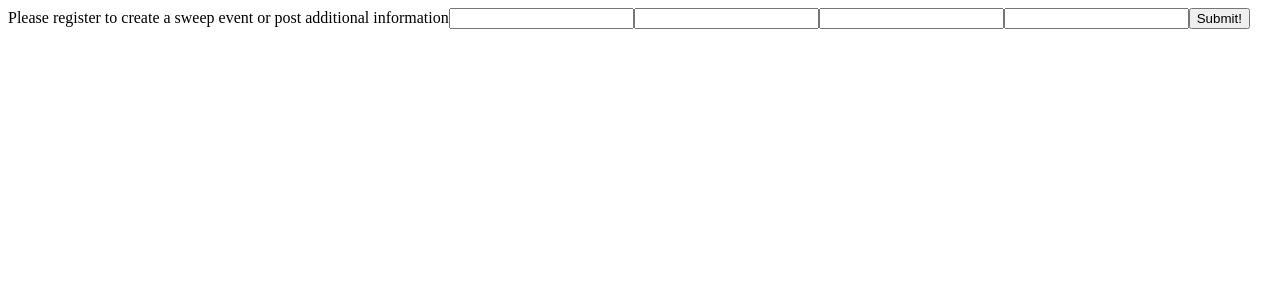
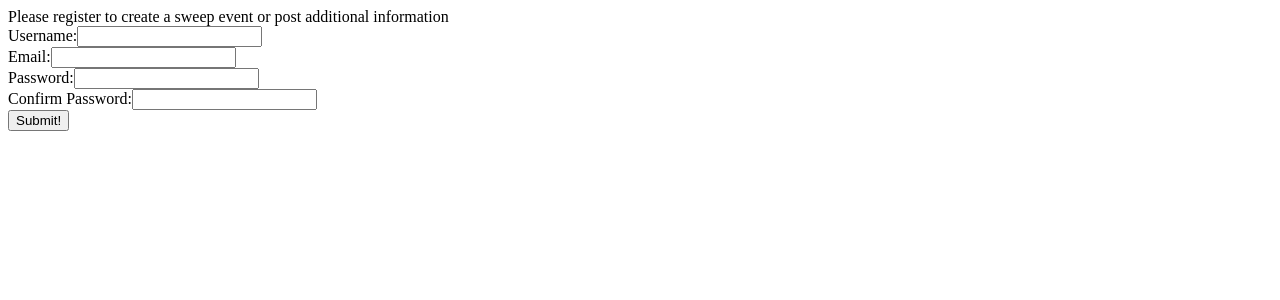
Before and after one commit to myhaven-app/haven, a React app: page / in a window 1280 px wide. Shown: the top 300 px of the page. Built offline with nearby package versions, Linux system fonts and the light colour scheme; the HTML template or start-up script is replaced by a standard one.

Commit message:
Format initial input UI and user input sync function

```diff
--- a/react-client/src/components/RegisterUser.jsx
+++ b/react-client/src/components/RegisterUser.jsx
@@ -6,8 +6,12 @@ class RegisterUser extends React.Component {
     this.state = {
       signup: false,
       username: '',
+      email: '',
       password: '',
       passwordConfirm: '',
+      passwordMissmatch: false,  //displays error if user has password and confirmed password that don't match
+      submitError: false, //displays an error if the server returns a user/password error
+      // loginError: false
     }
     if (this.props.signup === true) {
       this.state.signup = true;
@@ -15,21 +19,65 @@ class RegisterUser extends React.Component {
     this.handleRegisterUserClick = this.props.handleRegisterUserClick.bind(this)
   }
 
-  // password matching method
+  syncUserInput (e) {
+    //saves the input from the user into the state
+    //needs to  save in the state so it can by in sync with the values in the inputs
+    var newState = {};
+    var passwordMissmatch;
+    var oldPasswordMissmatch = this.state.passwordMissmatch;
+
+    this.state[e.target.id] = e.target.value;
+
+    if (this.props.view === 'signup' && (e.target.id === 'password' || e.target.id === 'passwordConfirm')) {
+      if (this.state.password === this.state.passwordConfirm) {
+        this.state.passwordMissmatch = false;
+      } else {
+        this.state.passwordMissmatch = true;
+      }
+    }
+    this.forceUpdate(); //was forced to do this so react would stay in sync with the inputed variables
+    //checks if the password and password confirmation are the same
+}
 
   render() {
     return (
       <div>
+        <div>
           Please register to create a sweep event or post additional information
-
-        <input className='UserName'
-          type="text"
+        </div>
+        <div>
+          <span>Username:</span>
+          <input id='username'
+            type='text'
             value={this.state.username}
-          onChange={event => this.handleUsernameEntry(event)}
+            onChange={(e) => this.syncUserInput(e)}
           />
-        <input className='Email'/>
-        <input className='Password'/>
-        <input className='passwordConfirm'/>
+        </div>
+        <div>
+          <span>Email:</span>
+          <input id='email'
+            type='text'
+            value={this.state.email}
+            onChange={(e) => this.syncUserInput(e)}
+          />
+        </div>
+        <div>
+          <span>Password:</span>
+          <input id='password'
+            type='text'
+            value={this.state.password}
+            onChange={(e) => this.syncUserInput(e)}
+          />
+        </div>
+        <div>
+          <span>Confirm Password:</span>
+          <input id='passwordConfirm'
+            type='text'
+            value={this.state.passwordConfirm}
+            onChange={(e) => this.syncUserInput(e)}
+          />
+        </div>
+        <div>
           <button
             onClick={() =>
               this.handleRegisterUserClick(
@@ -40,6 +88,7 @@ class RegisterUser extends React.Component {
             Submit!
           </button>
         </div>
+      </div>
     )
   }
 }
--- a/react-client/src/index.jsx
+++ b/react-client/src/index.jsx
@@ -11,6 +11,7 @@ class App extends React.Component {
     }
 
     this.handleRegisterUserClick = this.handleRegisterUserClick.bind(this);
+    this.handleCreateUserClick = this.handleCreateUserClick.bind(this);
   }
 
   handleRegisterUserClick(username, email) {
```
Lines whose indentation alone changed are shown as unchanged.
